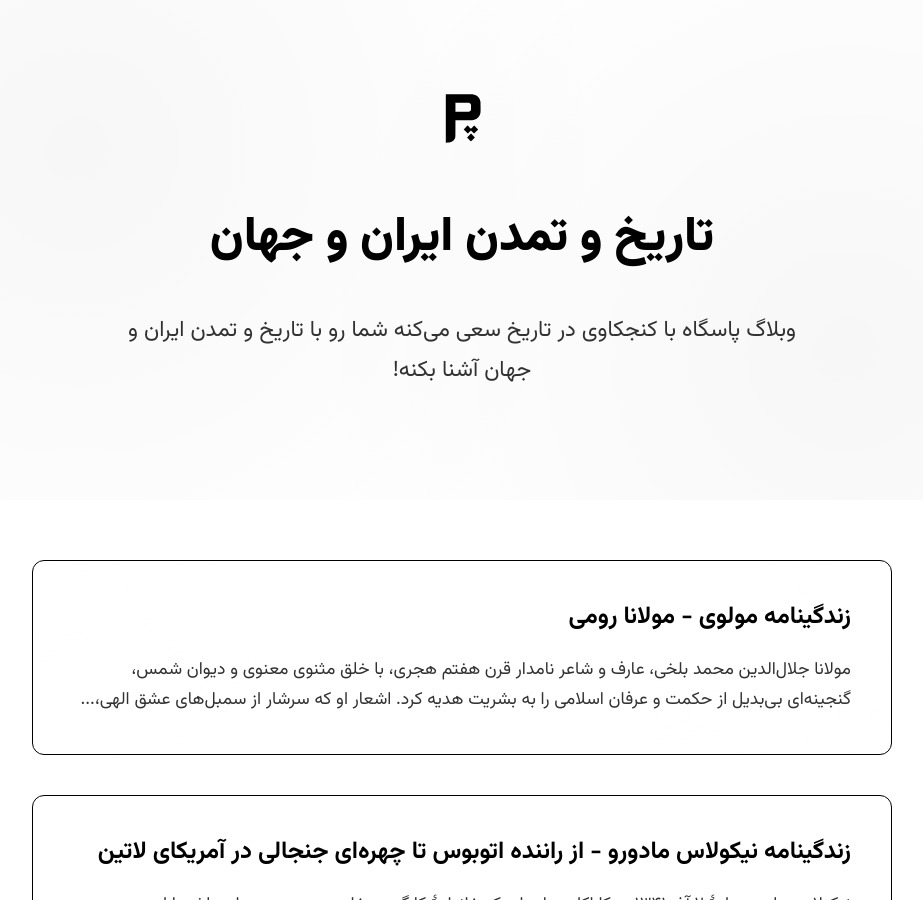
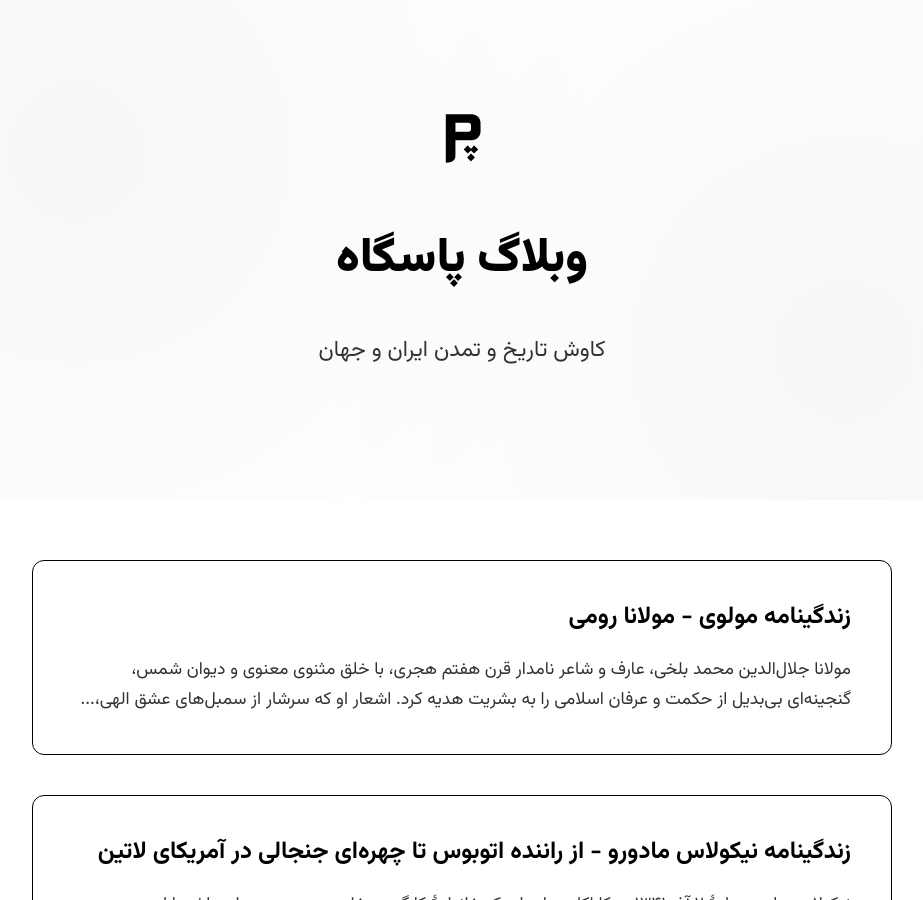
Before and after one commit to darkblog/darkblog.github.io, a Jekyll site: the page built from index.html, in a window 1280 px wide and 900 px high. Shown: the whole window, without its empty margins (178-1101 px from the left). Built offline with Jekyll 4.4.1, drawn with Linux system fonts in a browser that asks for light colours.

Commit message:
Update meta description and page title in index.html

```diff
--- a/index.html
+++ b/index.html
@@ -8,7 +8,7 @@
     <meta charset="utf-8">
     <meta name="viewport" content="width=device-width, initial-scale=1">
     <title>وبلاگ پاسگاه؛ تاریخ و تمدن ایران و جهان</title>
-    <meta name="description" content="وبلاگ پاسگاه با کنجکاوی در تاریخ سعی می‌کنه شما رو با تاریخ و تمدن ایران و جهان آشنا بکنه!">
+    <meta name="description" content="وبلاگ پاسگاه در کاوش تاریخ و تمدن ایران و جهان شما رو با خودش همراه می‌کنه">
     <link rel="canonical" href="https://www.pasgah.org/">
     <link href="https://www.pasgah.org/blog.xml" rel="alternate" type="application/atom+xml">
     <link rel="icon" href="https://www.pasgah.org/blog.svg" type="image/svg+xml">
@@ -311,9 +311,9 @@
                 <img src="https://www.pasgah.org/blog.svg" loading="lazy" alt="وبلاگ پاسگاه">
             </a>
 
-            <h1 class="page-title">تاریخ و تمدن ایران و جهان</h1>
+            <h1 class="page-title">وبلاگ پاسگاه</h1>
             <p class="page-description">
-                وبلاگ پاسگاه با کنجکاوی در تاریخ سعی می‌کنه شما رو با تاریخ و تمدن ایران و جهان آشنا بکنه!
+                کاوش تاریخ و تمدن ایران و جهان
             </p>
         </div>
     </section>
```
